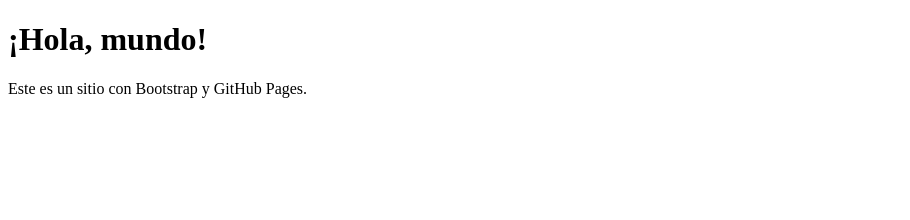
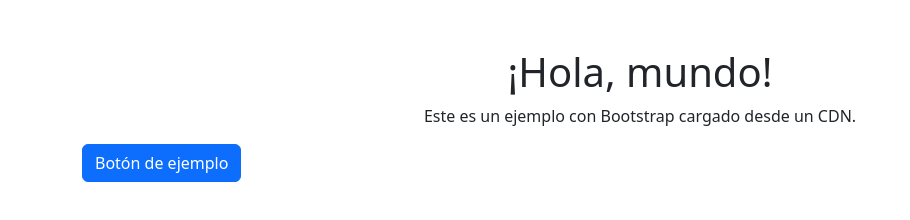
Before and after one commit to haayaska/haayaska, a plain HTML site: page index.html in a window 1280 px wide. Shown: the whole page, without its empty margins (0-910 px from the left). Drawn offline with nearby package versions, Linux system fonts and the light colour scheme.

Commit message:
boostrap agregado

```diff
--- a/index.html
+++ b/index.html
@@ -4,9 +4,16 @@
   <meta charset="UTF-8">
   <meta name="viewport" content="width=device-width, initial-scale=1.0">
   <title>Mi Página</title>
+  <!-- Bootstrap CSS -->
+  <link href="https://cdn.jsdelivr.net/npm/bootstrap@5.3.0/dist/css/bootstrap.min.css" rel="stylesheet">
 </head>
 <body>
-  <h1>¡Hola, mundo!</h1>
-  <p>Este es un sitio con Bootstrap y GitHub Pages.</p>
+  <div class="container mt-5">
+    <h1 class="text-center">¡Hola, mundo!</h1>
+    <p class="text-center">Este es un ejemplo con Bootstrap cargado desde un CDN.</p>
+    <button class="btn btn-primary">Botón de ejemplo</button>
+  </div>
+  <!-- Bootstrap JS -->
+  <script src="https://cdn.jsdelivr.net/npm/bootstrap@5.3.0/dist/js/bootstrap.bundle.min.js"></script>
 </body>
 </html>
```
